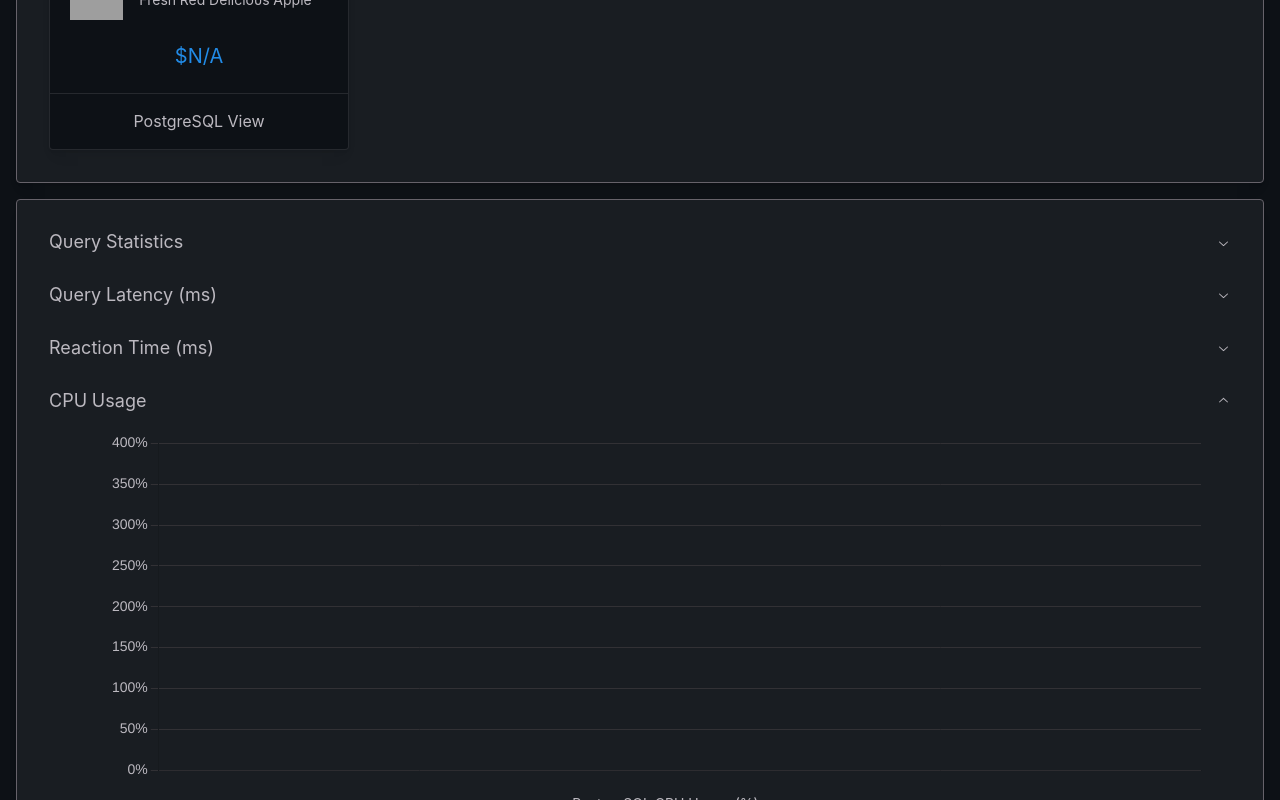
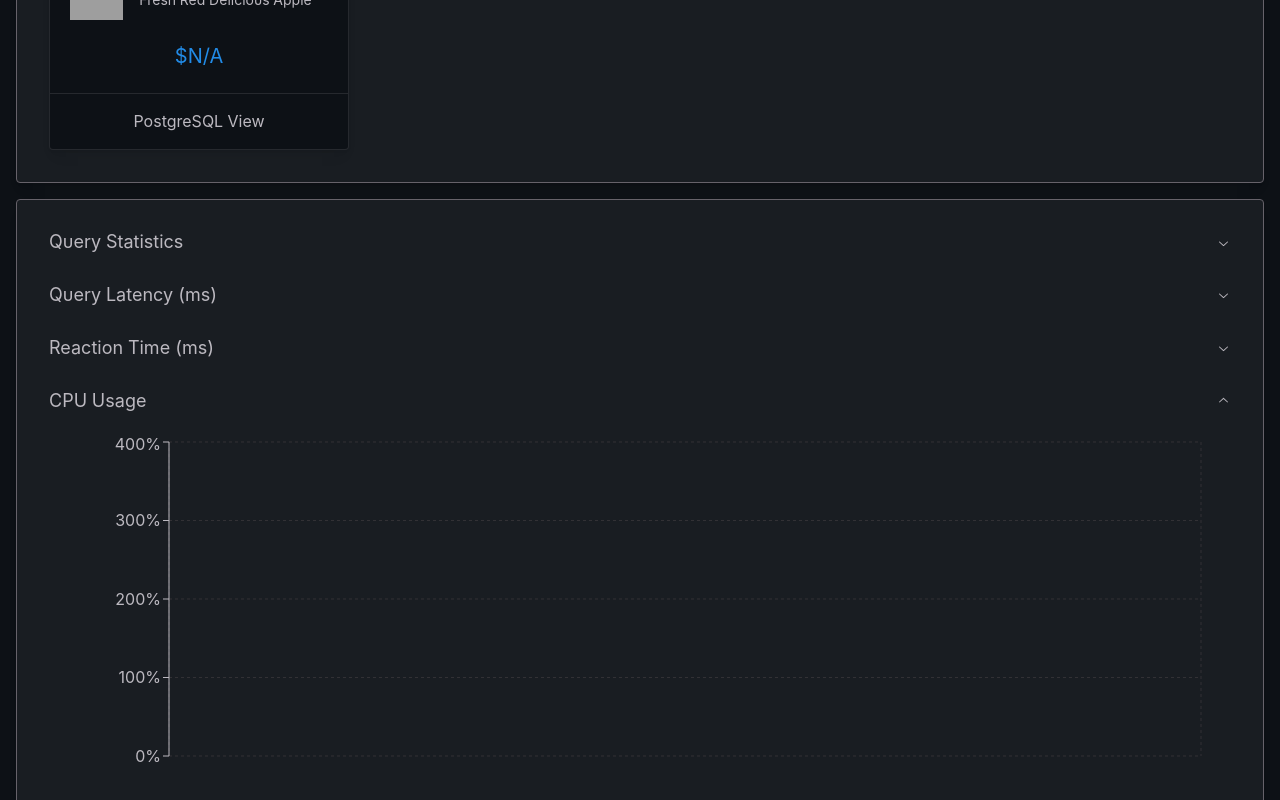
Before and after one commit to nstewart/freshmart-evolution, a React (Vite) app in the folder frontend/: page / in a window 1280 px wide. Both pictures are taken after a click on the button "CPU Usage". Shown: the part 1670-2470 px from the top of the page. Built offline with nearby package versions, Linux system fonts and the light colour scheme; no server answers; grey boxes are pictures that could not be loaded.

Commit message:
fixed chart gaps

```diff
--- a/frontend/src/components/ContainersCPUChart.jsx
+++ b/frontend/src/components/ContainersCPUChart.jsx
@@ -1,26 +1,6 @@
 import React, { useState, useEffect } from 'react';
 import axios from 'axios';
-import { Line } from 'react-chartjs-2';
-import {
-  Chart as ChartJS,
-  CategoryScale,
-  LinearScale,
-  PointElement,
-  LineElement,
-  Title,
-  Tooltip,
-  Legend,
-} from 'chart.js';
-
-ChartJS.register(
-  CategoryScale,
-  LinearScale,
-  PointElement,
-  LineElement,
-  Title,
-  Tooltip,
-  Legend
-);
+import { LineChart, Line, XAxis, YAxis, CartesianGrid, Tooltip, Legend, ResponsiveContainer } from 'recharts';
 
 const HISTORY_WINDOW_MS = 3 * 60 * 1000; // 3 minutes in milliseconds
 const API_URL = 'http://localhost:8000'; // FastAPI backend URL
@@ -76,151 +56,92 @@ const ContainersCPUChart = ({ scenarios }) => {
     return () => clearInterval(interval);
   }, []);
 
-  const formatTime = (timestamp) => {
-    const date = new Date(timestamp);
-    return date.toLocaleTimeString([], {
-      hour: 'numeric',
-      minute: '2-digit',
-      second: '2-digit',
-      hour12: true
-    });
-  };
+  return (
+    <div style={{ width: '100%', height: '400px' }}>
+      <ResponsiveContainer width="100%" height="100%">
+        <LineChart
+          data={cpuData}
+          margin={{ left: 60, right: 30, top: 10, bottom: 10 }}
+        >
+          <CartesianGrid strokeDasharray="3 3" stroke="#323135" />
+          <XAxis
+            dataKey="timestamp"
+            type="number"
+            domain={['dataMin', 'dataMax']}
+            tickFormatter={(timestamp) => new Date(timestamp).toLocaleTimeString()}
+            scale="time"
+            interval="preserveStartEnd"
+            minTickGap={50}
+            stroke="#BCB9C0"
+          />
+          <YAxis
+            stroke="#BCB9C0"
+            domain={[0, dataMax => Math.max(400, Math.ceil(dataMax * 1.1))]}
+            tickFormatter={(value) => `${value}%`}
+            allowDataOverflow={true}
+          />
+          <Tooltip
+            contentStyle={{
+              backgroundColor: 'rgb(13, 17, 22)',
+              border: '1px solid rgba(255, 255, 255, 0.1)',
+              borderRadius: '4px',
+              color: '#BCB9C0',
+              padding: '12px',
+              fontSize: '14px',
+              fontFamily: 'Inter, SFMono-Regular, Menlo, Monaco, Consolas, monospace'
+            }}
+            labelStyle={{ color: '#BCB9C0' }}
+            labelFormatter={(timestamp) => new Date(timestamp).toLocaleTimeString()}
+            formatter={(value, name) => {
+              if (value === null || value === undefined) return ['N/A'];
+              const containerType = name.includes('PostgreSQL') ? 'postgres' : 'materialize';
+              const dataPoint = cpuData.find(d => d[`${containerType}_cpu_usage`] === value);
+              const stats = dataPoint?.[`${containerType}_cpu_stats`];
 
-  const chartData = {
-    labels: cpuData.map(d => formatTime(d.timestamp)),
-    datasets: [
-      {
-        label: 'PostgreSQL CPU Usage (%)',
-        data: cpuData.map(d => d.postgres_cpu_usage),
-        borderColor: '#ff7300',
-        tension: 0.1,
-        fill: false,
-        dot: false,
-        borderWidth: 2,
-        pointRadius: 0
-      },
-      ...(scenarios?.materialize ? [{
-        label: 'Materialize CPU Usage (%)',
-        data: cpuData.map(d => d.materialize_cpu_usage),
-        borderColor: '#8884d8',
-        tension: 0.1,
-        fill: false,
-        dot: false,
-        borderWidth: 2,
-        pointRadius: 0
-      }] : [])
-    ],
-  };
-
-  const options = {
-    responsive: true,
-    maintainAspectRatio: false,
-    layout: {
-      padding: {
-        left: 60,
-        right: 30,
-        top: 10,
-        bottom: 10
-      }
-    },
-    scales: {
-      y: {
-        beginAtZero: true,
-        suggestedMax: 400,
-        title: {
-          display: false
-        },
-        ticks: {
-          callback: (value) => `${value}%`,
-          color: '#BCB9C0',
-          font: {
-            size: 14
-          }
-        },
-        grid: {
-          color: '#323135',
-          drawBorder: false
-        }
-      },
-      x: {
-        title: {
-          display: false
-        },
-        ticks: {
-          maxRotation: 0,
-          autoSkip: true,
-          maxTicksLimit: 10,
-          color: '#BCB9C0',
-          font: {
-            size: 14
-          }
-        },
-        grid: {
-          color: '#323135',
-          drawBorder: false
-        }
-      },
-    },
-    plugins: {
-      legend: {
-        position: 'bottom',
-        labels: {
-          color: '#BCB9C0',
-          usePointStyle: true,
-          pointStyle: 'line',
-          font: {
-            size: 14,
-            family: 'Inter, SFMono-Regular, Menlo, Monaco, Consolas, monospace'
-          },
-          padding: 20
-        }
-      },
-      title: {
-        display: false
-      },
-      tooltip: {
-        backgroundColor: 'rgb(13, 17, 22)',
-        borderColor: 'rgba(255, 255, 255, 0.1)',
-        titleColor: '#BCB9C0',
-        bodyColor: '#BCB9C0',
-        padding: 12,
-        cornerRadius: 4,
-        titleFont: {
-          size: 14,
-          family: 'Inter, SFMono-Regular, Menlo, Monaco, Consolas, monospace'
-        },
-        bodyFont: {
-          size: 14,
-          family: 'Inter, SFMono-Regular, Menlo, Monaco, Consolas, monospace'
-        },
-        callbacks: {
-          title: (context) => {
-            return formatTime(cpuData[context[0].dataIndex].timestamp);
-          },
-          label: (context) => {
-            const datapoint = cpuData[context.dataIndex];
-            const containerType = context.dataset.label.includes('PostgreSQL') ? 'postgres' : 'materialize';
-            const usage = datapoint[`${containerType}_cpu_usage`];
-            const stats = datapoint[`${containerType}_cpu_stats`];
-
-            if (usage !== null && usage !== undefined) {
               return [
-                `Current: ${usage?.toFixed(1)}%`,
-                stats ? `Average: ${stats.average?.toFixed(1)}%` : null,
-                stats ? `Max: ${stats.max?.toFixed(1)}%` : null,
-                stats ? `P99: ${stats.p99?.toFixed(1)}%` : null
-              ].filter(Boolean);
-            }
-            return null;
-          }
-        }
-      }
-    },
-  };
-
-  return (
-    <div style={{ height: '400px', width: '100%', marginBottom: '20px' }}>
-      <Line data={chartData} options={options} />
+                [`Current: ${value.toFixed(1)}%`],
+                stats && [
+                  `Average: ${stats.average?.toFixed(1)}%`,
+                  `Max: ${stats.max?.toFixed(1)}%`,
+                  `P99: ${stats.p99?.toFixed(1)}%`
+                ]
+              ].flat().filter(Boolean);
+            }}
+          />
+          <Legend
+            wrapperStyle={{
+              color: '#BCB9C0',
+              fontFamily: 'Inter, SFMono-Regular, Menlo, Monaco, Consolas, monospace',
+              fontSize: '14px',
+              paddingTop: '20px'
+            }}
+            verticalAlign="bottom"
+            height={36}
+          />
+          <Line
+            type="monotone"
+            dataKey="postgres_cpu_usage"
+            name="PostgreSQL CPU Usage"
+            stroke="#ff7300"
+            dot={false}
+            isAnimationActive={false}
+            connectNulls={true}
+            strokeWidth={2}
+          />
+          {scenarios?.materialize && (
+            <Line
+              type="monotone"
+              dataKey="materialize_cpu_usage"
+              name="Materialize CPU Usage"
+              stroke="#8884d8"
+              dot={false}
+              isAnimationActive={false}
+              connectNulls={true}
+              strokeWidth={2}
+            />
+          )}
+        </LineChart>
+      </ResponsiveContainer>
     </div>
   );
 };
```
